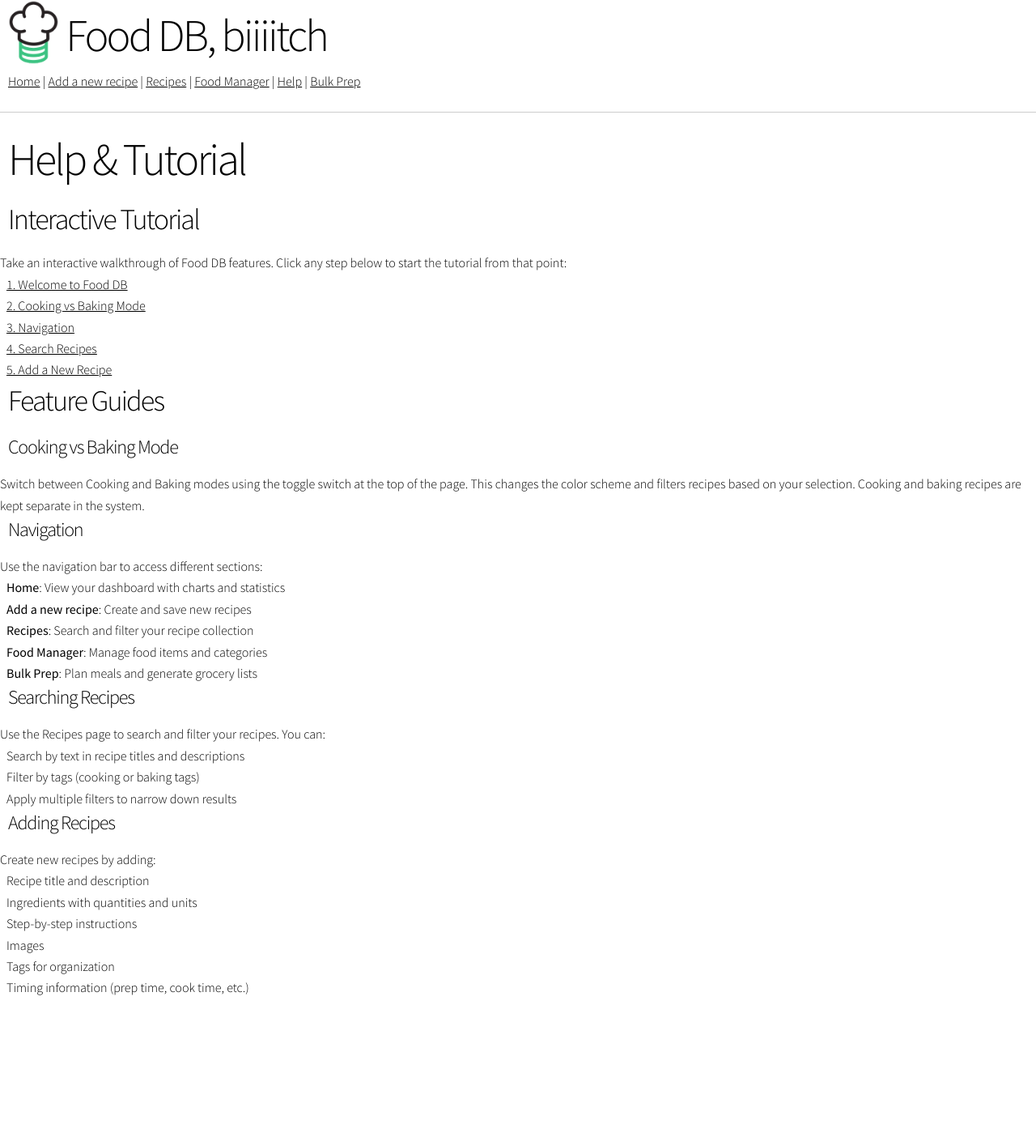
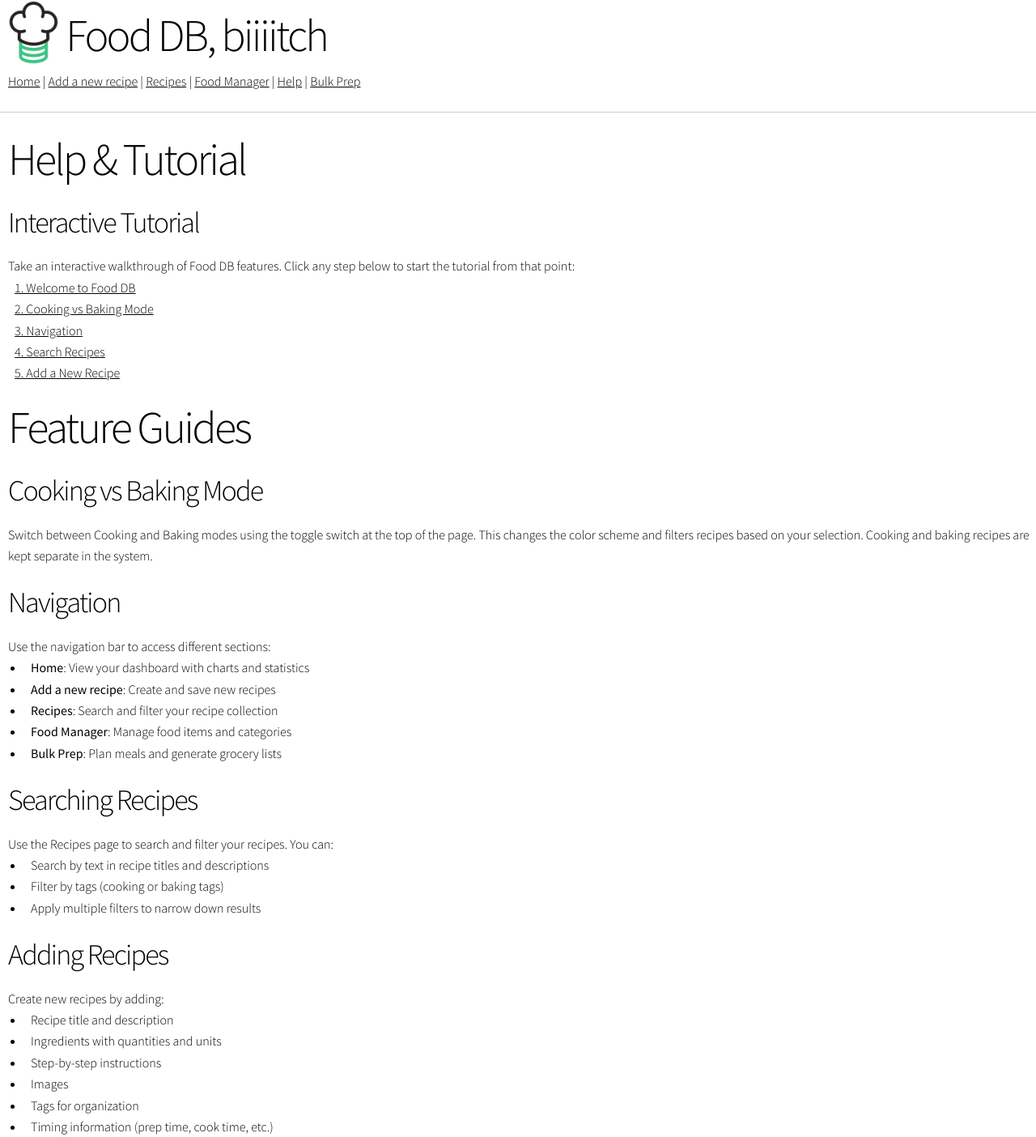
Before and after one commit to liveandletbri/food_db, a Django app: page /help/ in a window 1280 px wide. Shown: the whole page at 81% size. Before the commit the page ends 1229 px from the top, so only its background shows below. Run offline with Django 5.2, Linux system fonts and the light colour scheme; some libraries are stand-ins or nearby versions.

Commit message:
convert help page to markdown file and improve CSS

```diff
--- /dev/null
+++ b/food_db/food_db_app/help_page.md
@@ -0,0 +1,34 @@
+# Feature Guides
+
+## Cooking vs Baking Mode
+
+Switch between Cooking and Baking modes using the toggle switch at the top of the page. This changes the color scheme and filters recipes based on your selection. Cooking and baking recipes are kept separate in the system.
+
+## Navigation
+
+Use the navigation bar to access different sections:
+
+- **Home**: View your dashboard with charts and statistics
+- **Add a new recipe**: Create and save new recipes
+- **Recipes**: Search and filter your recipe collection
+- **Food Manager**: Manage food items and categories
+- **Bulk Prep**: Plan meals and generate grocery lists
+
+## Searching Recipes
+
+Use the Recipes page to search and filter your recipes. You can:
+
+- Search by text in recipe titles and descriptions
+- Filter by tags (cooking or baking tags)
+- Apply multiple filters to narrow down results
+
+## Adding Recipes
+
+Create new recipes by adding:
+
+- Recipe title and description
+- Ingredients with quantities and units
+- Step-by-step instructions
+- Images
+- Tags for organization
+- Timing information (prep time, cook time, etc.)
--- a/food_db/food_db_app/templates/help.html
+++ b/food_db/food_db_app/templates/help.html
@@ -1,12 +1,14 @@
 {% extends 'main.html' %}
 {% load static %}
+{% load markdown %}
 {% block content %}
     <h1>Help & Tutorial</h1>
 
+    <div class="left_side_of_page">
         <h2>Interactive Tutorial</h2>
         <p>Take an interactive walkthrough of Food DB features. Click any step below to start the tutorial from that point:</p>
 
-    <ul>
+        <ul class="tutorial_steps_list">
             {% for step in tutorial_steps %}
             <li>
                 <a href="#" class="tutorial_step_link" data-step-id="{{ step.step_id }}">{{ step.order }}. {{ step.title }}</a>
@@ -14,39 +16,8 @@
             {% endfor %}
         </ul>
 
-    <h2>Feature Guides</h2>
-
-    <h3>Cooking vs Baking Mode</h3>
-    <p>Switch between Cooking and Baking modes using the toggle switch at the top of the page. This changes the color scheme and filters recipes based on your selection. Cooking and baking recipes are kept separate in the system.</p>
-
-    <h3>Navigation</h3>
-    <p>Use the navigation bar to access different sections:</p>
-    <ul>
-        <li><strong>Home</strong>: View your dashboard with charts and statistics</li>
-        <li><strong>Add a new recipe</strong>: Create and save new recipes</li>
-        <li><strong>Recipes</strong>: Search and filter your recipe collection</li>
-        <li><strong>Food Manager</strong>: Manage food items and categories</li>
-        <li><strong>Bulk Prep</strong>: Plan meals and generate grocery lists</li>
-    </ul>
-
-    <h3>Searching Recipes</h3>
-    <p>Use the Recipes page to search and filter your recipes. You can:</p>
-    <ul>
-        <li>Search by text in recipe titles and descriptions</li>
-        <li>Filter by tags (cooking or baking tags)</li>
-        <li>Apply multiple filters to narrow down results</li>
-    </ul>
-
-    <h3>Adding Recipes</h3>
-    <p>Create new recipes by adding:</p>
-    <ul>
-        <li>Recipe title and description</li>
-        <li>Ingredients with quantities and units</li>
-        <li>Step-by-step instructions</li>
-        <li>Images</li>
-        <li>Tags for organization</li>
-        <li>Timing information (prep time, cook time, etc.)</li>
-    </ul>
+        {{ help_page_markdown|markdown:""|safe }}
+    </div>
 
     <script src="{% static 'js/help.js' %}"></script>
 {% endblock content %}
--- a/food_db/food_db_app/views/pages.py
+++ b/food_db/food_db_app/views/pages.py
@@ -2,6 +2,7 @@ import json
 from this import d
 import pytz
 import re
+from pathlib import Path
 
 from collections import Counter, defaultdict, OrderedDict
 from copy import deepcopy
@@ -858,10 +859,18 @@ def help_page(request):
     """Display the help page with tutorial steps and feature explanations."""
     tutorial_steps = get_tutorial_steps()
     tutorial_state = get_tutorial_state(request)
+
+    # Read feature guides markdown file
+    markdown_path = Path(__file__).parent.parent / 'help_page.md'
+    help_page_markdown = ''
+    if markdown_path.exists():
+        help_page_markdown = markdown_path.read_text(encoding='utf-8')
+
     context = {
         'tutorial_steps': tutorial_steps,
         'cart': get_cart(request),
         'tutorial_state': tutorial_state,
         'tutorial_current_step': get_current_step_data(request) if tutorial_state['tutorial_active'] else None,
+        'help_page_markdown': help_page_markdown,
     }
     return render(request, 'help.html', context)
--- a/food_db/static/css/style.css
+++ b/food_db/static/css/style.css
@@ -153,6 +153,24 @@ td.step_number {
 }
 .left_side_of_page {
     padding-left: 10px;
+}
+.left_side_of_page h1,
+.left_side_of_page h2,
+.left_side_of_page h3,
+.left_side_of_page h4 {
+    margin-left: -10px;
+    margin-top: 20px;
+}
+.left_side_of_page ul {
+    list-style-type: disc;
+    padding-left: 20px;
+}
+.left_side_of_page li {
+    list-style-position: outside;
+}
+.left_side_of_page .tutorial_steps_list {
+    list-style-type: none;
+    padding-left: 0;
 }
 .duration_search_label {
     font-size: 0.8rem;
```
Lines whose indentation alone changed are shown as unchanged.
